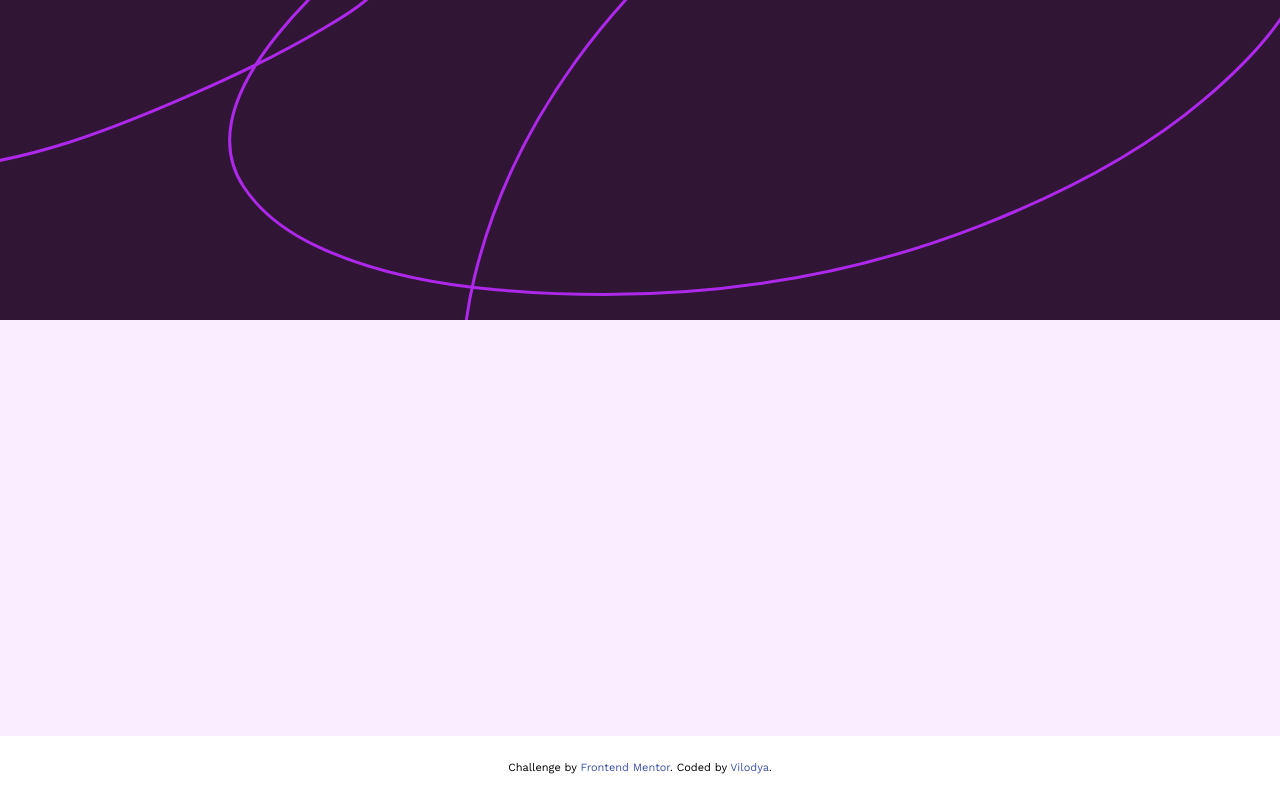
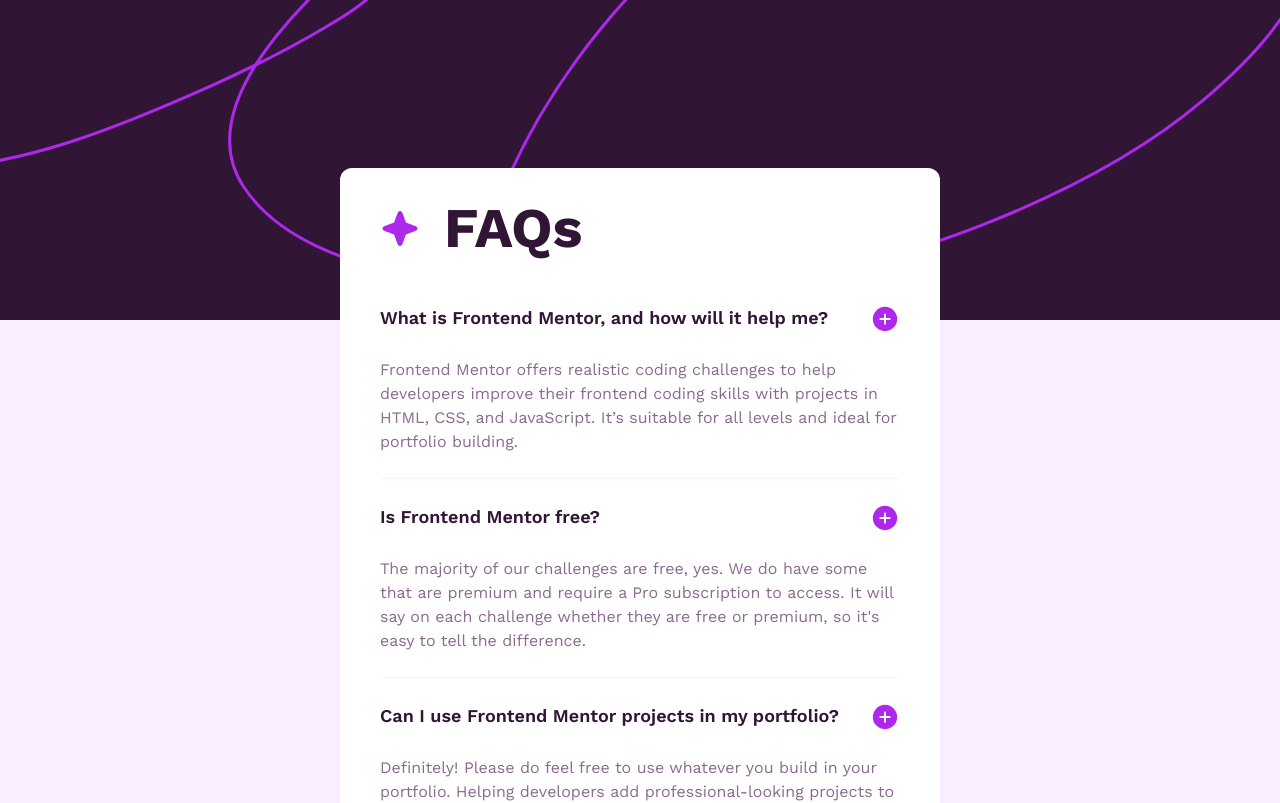
Before and after one commit to Vilodya/faq-accordeon-new, a Vue app: page / in a window 1280 px wide. Shown: the top 803 px of the page. Built offline with nearby package versions, Linux system fonts and the light colour scheme.

Commit message:
wip: add accordeon component

```diff
--- a/src/App.vue
+++ b/src/App.vue
@@ -1,4 +1,5 @@
-<script setup lang="ts">
+<script setup>
+import AccordeonComponent from './components/AccordeonComponent.vue';
 import AppFooter from './components/layout/AppFooter.vue';
 import AppMain from './components/layout/AppMain.vue';
 
@@ -10,7 +11,7 @@
       <section class="w-full bg-purple-100">
         <div class="w-full min-h-57.5 pt-6 px-6 pb-0 bg-[url('@/assets/images/background-pattern-desktop.svg')] bg-no-repeat bg-position-[center_-60px] md:min-h-80 md:bg-position-[center_top]"></div>
         <div class="relative px-6 pt-0 pb-6">
-
+          <AccordeonComponent />
         </div>
       </section>
     </AppMain>
--- /dev/null
+++ b/src/components/Accordeon.vue
@@ -0,0 +1,44 @@
+<script setup>
+  import { ref } from 'vue';
+  import IconPlus from '@/components/icons/IconPlus.vue';
+  import IconMinus from '@/components/icons/IconMinus.vue';
+
+  defineProps({
+    items: {
+      type: Array,
+      required: true,
+    },
+  })
+
+  const openIndex = ref(null)
+</script>
+
+<template>
+  <div class="mt-6 md:mt-8">
+    <div
+      v-for="(item, index) in items"
+      :key="item.id"
+      class="border-t border-purple-100 first:border-t-0"
+    >
+      <button
+        type="button"
+        class="flex justify-between w-full gap-6 py-6"
+        @click="toggle(index)"
+      >
+        <p class="text-base font-semibold text-purple-950 md:text-lg">
+          {{ item.question }}
+        </p>
+        <component
+          :is="openIndex === index ? IconMinus : IconPlus"
+          class="w-7.5 h-7.5 text-violet-600 shrink-0"
+        />
+      </button>
+      <div class="mb-6">
+        <p class="text-sm leading-normal text-purple-600 md:text-base">
+          {{ item.answer }}
+        </p>
+      </div>
+    </div>
+  </div>
+
+</template>
--- /dev/null
+++ b/src/components/AccordeonComponent.vue
@@ -0,0 +1,41 @@
+<script setup>
+import starIcon from '@/assets/images/icon-star.svg'
+import AccordeonItem from '@/components/Accordeon.vue';
+
+const items = [
+  {
+    id: '1',
+    question: 'What is Frontend Mentor, and how will it help me?',
+    answer: 'Frontend Mentor offers realistic coding challenges to help developers improve their frontend coding skills with projects in HTML, CSS, and JavaScript. It’s suitable for all levels and ideal for portfolio building.',
+  },
+  {
+    id: '2',
+    question: 'Is Frontend Mentor free?',
+    answer: 'The majority of our challenges are free, yes. We do have some that are premium and require a Pro subscription to access. It will say on each challenge whether they are free or premium, so it\'s easy to tell the difference.',
+  },
+  {
+    id: '3',
+    question: 'Can I use Frontend Mentor projects in my portfolio?',
+    answer: 'Definitely! Please do feel free to use whatever you build in your portfolio. Helping developers add professional-looking projects to their portfolio was one of the reasons we created this platform!',
+  },
+  {
+    id: '4',
+    question: 'How can I get help if I\'m stuck on a challenge?',
+    answer: 'The best (and quickest) way to get help on a challenge is in our Discord server. There are thousands of other developers in there, so it\'s a great place to ask questions. We even have a dedicated \"help\" channel! If you haven\'t joined yet, you can get an invite to our Discord server here.',
+  },
+]
+</script>
+
+<template>
+  <div class="w-full p-6 mx-auto bg-white rounded-lg -mt-25 md:rounded-xl md:p-10 md:-mt-38 max-w-150">
+    <div class="flex items-center gap-6">
+      <div class="size-6 md:size-10">
+        <img alt="star" :src="starIcon">
+      </div>
+      <h1 class="text-purple-950 font-bold text-[32px] leading-9.5 md:text-[56px]">
+        FAQs
+      </h1>
+    </div>
+    <AccordeonItem :items="items"/>
+  </div>
+</template>
--- a/src/components/icons/IconCommunity.vue
+++ /dev/null
@@ -1,7 +0,0 @@
-<template>
-  <svg xmlns="http://www.w3.org/2000/svg" width="20" height="20" fill="currentColor">
-    <path
-      d="M15 4a1 1 0 1 0 0 2V4zm0 11v-1a1 1 0 0 0-1 1h1zm0 4l-.707.707A1 1 0 0 0 16 19h-1zm-4-4l.707-.707A1 1 0 0 0 11 14v1zm-4.707-1.293a1 1 0 0 0-1.414 1.414l1.414-1.414zm-.707.707l-.707-.707.707.707zM9 11v-1a1 1 0 0 0-.707.293L9 11zm-4 0h1a1 1 0 0 0-1-1v1zm0 4H4a1 1 0 0 0 1.707.707L5 15zm10-9h2V4h-2v2zm2 0a1 1 0 0 1 1 1h2a3 3 0 0 0-3-3v2zm1 1v6h2V7h-2zm0 6a1 1 0 0 1-1 1v2a3 3 0 0 0 3-3h-2zm-1 1h-2v2h2v-2zm-3 1v4h2v-4h-2zm1.707 3.293l-4-4-1.414 1.414 4 4 1.414-1.414zM11 14H7v2h4v-2zm-4 0c-.276 0-.525-.111-.707-.293l-1.414 1.414C5.42 15.663 6.172 16 7 16v-2zm-.707 1.121l3.414-3.414-1.414-1.414-3.414 3.414 1.414 1.414zM9 12h4v-2H9v2zm4 0a3 3 0 0 0 3-3h-2a1 1 0 0 1-1 1v2zm3-3V3h-2v6h2zm0-6a3 3 0 0 0-3-3v2a1 1 0 0 1 1 1h2zm-3-3H3v2h10V0zM3 0a3 3 0 0 0-3 3h2a1 1 0 0 1 1-1V0zM0 3v6h2V3H0zm0 6a3 3 0 0 0 3 3v-2a1 1 0 0 1-1-1H0zm3 3h2v-2H3v2zm1-1v4h2v-4H4zm1.707 4.707l.586-.586-1.414-1.414-.586.586 1.414 1.414z"
-    />
-  </svg>
-</template>
--- a/src/components/icons/IconDocumentation.vue
+++ /dev/null
@@ -1,7 +0,0 @@
-<template>
-  <svg xmlns="http://www.w3.org/2000/svg" width="20" height="17" fill="currentColor">
-    <path
-      d="M11 2.253a1 1 0 1 0-2 0h2zm-2 13a1 1 0 1 0 2 0H9zm.447-12.167a1 1 0 1 0 1.107-1.666L9.447 3.086zM1 2.253L.447 1.42A1 1 0 0 0 0 2.253h1zm0 13H0a1 1 0 0 0 1.553.833L1 15.253zm8.447.833a1 1 0 1 0 1.107-1.666l-1.107 1.666zm0-14.666a1 1 0 1 0 1.107 1.666L9.447 1.42zM19 2.253h1a1 1 0 0 0-.447-.833L19 2.253zm0 13l-.553.833A1 1 0 0 0 20 15.253h-1zm-9.553-.833a1 1 0 1 0 1.107 1.666L9.447 14.42zM9 2.253v13h2v-13H9zm1.553-.833C9.203.523 7.42 0 5.5 0v2c1.572 0 2.961.431 3.947 1.086l1.107-1.666zM5.5 0C3.58 0 1.797.523.447 1.42l1.107 1.666C2.539 2.431 3.928 2 5.5 2V0zM0 2.253v13h2v-13H0zm1.553 13.833C2.539 15.431 3.928 15 5.5 15v-2c-1.92 0-3.703.523-5.053 1.42l1.107 1.666zM5.5 15c1.572 0 2.961.431 3.947 1.086l1.107-1.666C9.203 13.523 7.42 13 5.5 13v2zm5.053-11.914C11.539 2.431 12.928 2 14.5 2V0c-1.92 0-3.703.523-5.053 1.42l1.107 1.666zM14.5 2c1.573 0 2.961.431 3.947 1.086l1.107-1.666C18.203.523 16.421 0 14.5 0v2zm3.5.253v13h2v-13h-2zm1.553 12.167C18.203 13.523 16.421 13 14.5 13v2c1.573 0 2.961.431 3.947 1.086l1.107-1.666zM14.5 13c-1.92 0-3.703.523-5.053 1.42l1.107 1.666C11.539 15.431 12.928 15 14.5 15v-2z"
-    />
-  </svg>
-</template>
--- /dev/null
+++ b/src/components/icons/IconMinus.vue
@@ -0,0 +1,5 @@
+<template>
+	<svg xmlns="http://www.w3.org/2000/svg" viewBox="0 0 256 256" aria-hidden="true">
+		<path fill="currentColor" d="M128 24a104 104 0 1 0 104 104A104.11 104.11 0 0 0 128 24m40 112H88a8 8 0 0 1 0-16h80a8 8 0 0 1 0 16" />
+	</svg>
+</template>
--- /dev/null
+++ b/src/components/icons/IconPlus.vue
@@ -0,0 +1,5 @@
+<template>
+	<svg xmlns="http://www.w3.org/2000/svg" viewBox="0 0 256 256" aria-hidden="true">
+		<path fill="currentColor" d="M128 24a104 104 0 1 0 104 104A104.13 104.13 0 0 0 128 24m40 112h-32v32a8 8 0 0 1-16 0v-32H88a8 8 0 0 1 0-16h32V88a8 8 0 0 1 16 0v32h32a8 8 0 0 1 0 16" />
+	</svg>
+</template>
--- a/src/components/icons/IconSupport.vue
+++ /dev/null
@@ -1,7 +0,0 @@
-<template>
-  <svg xmlns="http://www.w3.org/2000/svg" width="20" height="20" fill="currentColor">
-    <path
-      d="M10 3.22l-.61-.6a5.5 5.5 0 0 0-7.666.105 5.5 5.5 0 0 0-.114 7.665L10 18.78l8.39-8.4a5.5 5.5 0 0 0-.114-7.665 5.5 5.5 0 0 0-7.666-.105l-.61.61z"
-    />
-  </svg>
-</template>
--- a/src/components/icons/IconTooling.vue
+++ /dev/null
@@ -1,19 +0,0 @@
-<!-- This icon is from <https://github.com/Templarian/MaterialDesign>, distributed under Apache 2.0 (https://www.apache.org/licenses/LICENSE-2.0) license-->
-<template>
-  <svg
-    xmlns="http://www.w3.org/2000/svg"
-    xmlns:xlink="http://www.w3.org/1999/xlink"
-    aria-hidden="true"
-    role="img"
-    class="iconify iconify--mdi"
-    width="24"
-    height="24"
-    preserveAspectRatio="xMidYMid meet"
-    viewBox="0 0 24 24"
-  >
-    <path
-      d="M20 18v-4h-3v1h-2v-1H9v1H7v-1H4v4h16M6.33 8l-1.74 4H7v-1h2v1h6v-1h2v1h2.41l-1.74-4H6.33M9 5v1h6V5H9m12.84 7.61c.1.22.16.48.16.8V18c0 .53-.21 1-.6 1.41c-.4.4-.85.59-1.4.59H4c-.55 0-1-.19-1.4-.59C2.21 19 2 18.53 2 18v-4.59c0-.32.06-.58.16-.8L4.5 7.22C4.84 6.41 5.45 6 6.33 6H7V5c0-.55.18-1 .57-1.41C7.96 3.2 8.44 3 9 3h6c.56 0 1.04.2 1.43.59c.39.41.57.86.57 1.41v1h.67c.88 0 1.49.41 1.83 1.22l2.34 5.39z"
-      fill="currentColor"
-    ></path>
-  </svg>
-</template>
```
Also changed, not shown: src/components/icons/IconEcosystem.vue (deleted, +0 -7 lines), 1 other file (tests, documents, lock files or other folders).
